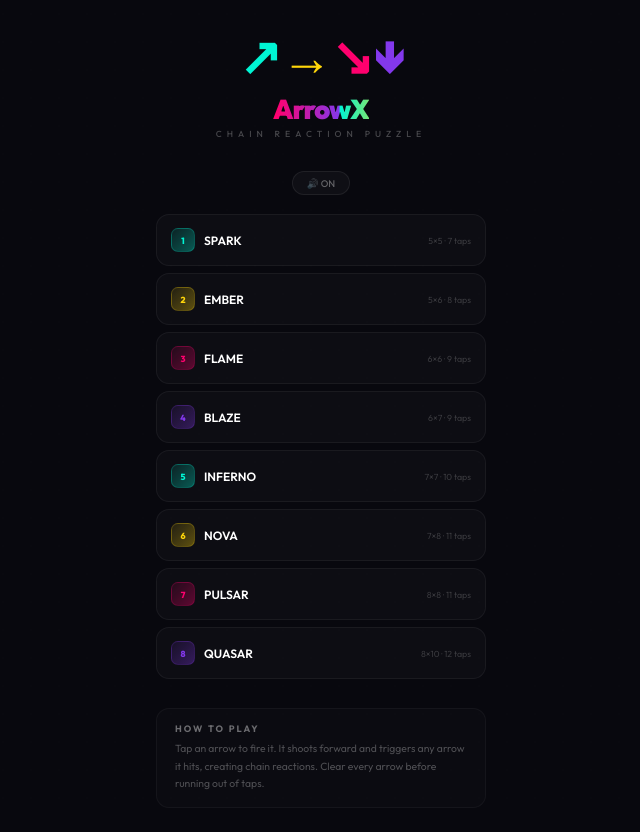
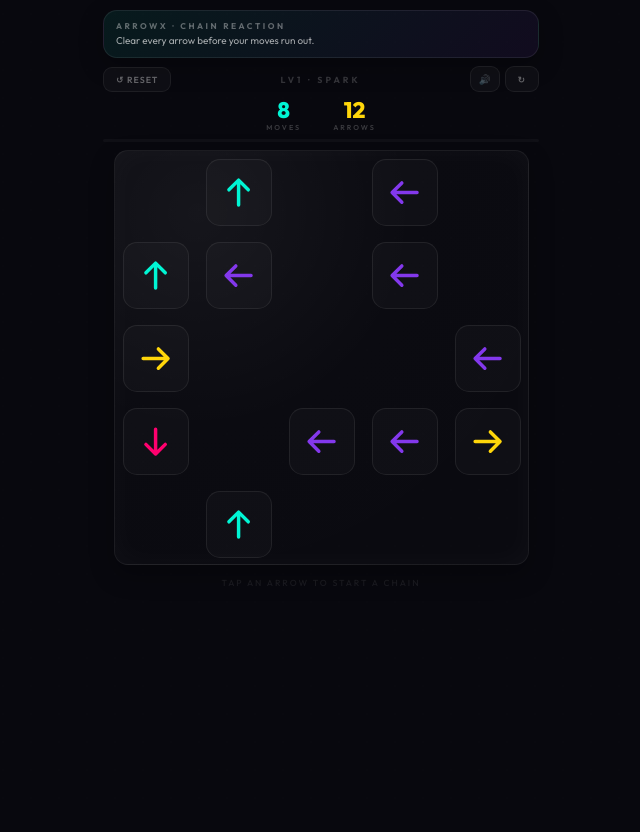
Before and after one commit to bigexperiment/arrow-game, a React (Vite) app: page / in a window 1280 px wide. Shown: the whole page, without its empty margins (319-959 px from the left). After the commit the page ends 800 px from the top, so only its background shows below. Built offline with nearby package versions, Linux system fonts and the light colour scheme.

Commit message:
Simplify progression and persist level progress

```diff
--- a/arrows-game.jsx
+++ b/arrows-game.jsx
@@ -1,4 +1,4 @@
-import { useState, useCallback, useRef, useMemo } from "react";
+import { useState, useCallback, useRef, useMemo, useEffect } from "react";
 
 /* ── Audio Engine (Web Audio API — zero external deps) ── */
 class SoundEngine {
@@ -147,15 +147,17 @@ const GLW = {
 };
 
 const LEVELS = [
-  { name: "SPARK", cols: 5, rows: 5, fill: 0.55, taps: 7 },
-  { name: "EMBER", cols: 5, rows: 6, fill: 0.55, taps: 8 },
-  { name: "FLAME", cols: 6, rows: 6, fill: 0.58, taps: 9 },
-  { name: "BLAZE", cols: 6, rows: 7, fill: 0.6, taps: 9 },
+  { name: "SPARK", cols: 5, rows: 5, fill: 0.5, taps: 8 },
+  { name: "EMBER", cols: 5, rows: 6, fill: 0.53, taps: 8 },
+  { name: "FLAME", cols: 6, rows: 6, fill: 0.56, taps: 9 },
+  { name: "BLAZE", cols: 6, rows: 7, fill: 0.58, taps: 9 },
   { name: "INFERNO", cols: 7, rows: 7, fill: 0.6, taps: 10 },
-  { name: "NOVA", cols: 7, rows: 8, fill: 0.63, taps: 11 },
-  { name: "PULSAR", cols: 8, rows: 8, fill: 0.65, taps: 11 },
-  { name: "QUASAR", cols: 8, rows: 10, fill: 0.68, taps: 12 },
+  { name: "NOVA", cols: 7, rows: 8, fill: 0.62, taps: 10 },
+  { name: "PULSAR", cols: 8, rows: 8, fill: 0.64, taps: 11 },
+  { name: "QUASAR", cols: 8, rows: 9, fill: 0.66, taps: 11 },
 ];
+
+const PROGRESS_KEY = "arrowx_unlocked_level";
 
 function genBoard(cols, rows, fill) {
   const b = {},
@@ -309,12 +311,11 @@ export default function ArrowsGame() {
   const [board, setBoard] = useState({});
   const [taps, setTaps] = useState(0);
   const [total, setTotal] = useState(0);
-  const [gs, setGs] = useState("menu");
+  const [gs, setGs] = useState("playing");
   const [busy, setBusy] = useState(false);
   const [parts, setParts] = useState([]);
   const [trails, setTrails] = useState([]);
   const [cmb, setCmb] = useState(null);
-  const [score, setScore] = useState(0);
   const [muted, setMuted] = useState(false);
   const ref = useRef(null);
   const pid = useRef(0),
@@ -333,9 +334,16 @@ export default function ArrowsGame() {
     setParts([]);
     setTrails([]);
     setCmb(null);
-    setScore(0);
     setLi(idx);
   }, []);
+
+  useEffect(() => {
+    const saved = Number(localStorage.getItem(PROGRESS_KEY) ?? "0");
+    const startLevel = Number.isFinite(saved)
+      ? Math.max(0, Math.min(saved, LEVELS.length - 1))
+      : 0;
+    start(startLevel);
+  }, [start]);
 
   const addBurst = useCallback((cx, cy, color) => {
     const id = pid.current++;
@@ -407,7 +415,6 @@ export default function ArrowsGame() {
           });
           if (!muted) sfx.clear(depth);
           addBurst(x * csz + h, y * csz + h, COL[dir]);
-          setScore((s) => s + (depth + 1) * 15);
         }, dl + 170);
       });
 
@@ -446,6 +453,10 @@ export default function ArrowsGame() {
           ).length;
           if (rem === 0)
             setTimeout(() => {
+              const unlocked = Number(localStorage.getItem(PROGRESS_KEY) ?? "0");
+              if (li < LEVELS.length - 1 && li + 1 > unlocked) {
+                localStorage.setItem(PROGRESS_KEY, String(li + 1));
+              }
               setGs("win");
               if (!muted) sfx.win();
             }, 150);
@@ -463,7 +474,6 @@ export default function ArrowsGame() {
 
   const rem = Object.values(board).filter((c) => c.state !== "cleared").length;
   const csz = (() => {
-    if (gs === "menu") return 40;
     const mw = Math.min(window.innerWidth - 24, 440);
     const mh = window.innerHeight * 0.52;
     return Math.floor(Math.min(mw / lv.cols, mh / lv.rows));
@@ -514,193 +524,8 @@ export default function ArrowsGame() {
         }}
       />
 
-      {/* ═══ MENU ═══ */}
-      {gs === "menu" && (
-        <div
-          style={{
-            display: "flex",
-            flexDirection: "column",
-            alignItems: "center",
-            justifyContent: "center",
-            minHeight: "100vh",
-            padding: "1.5rem",
-            width: "100%",
-            animation: "fadeUp .5s ease",
-          }}
-        >
-          <div
-            style={{
-              fontSize: "3.2rem",
-              fontWeight: 900,
-              letterSpacing: "-3px",
-              display: "flex",
-              gap: 2,
-              marginBottom: 4,
-            }}
-          >
-            {["↗", "→", "↘", "↓"].map((a, i) => (
-              <span
-                key={i}
-                style={{
-                  color: Object.values(COL)[i],
-                  animation: `spinin .4s ${i * 0.08}s ease both`,
-                  display: "inline-block",
-                }}
-              >
-                {a}
-              </span>
-            ))}
-          </div>
-          <h1
-            style={{
-              fontSize: "1.7rem",
-              fontWeight: 900,
-              letterSpacing: "-1px",
-              background:
-                "linear-gradient(90deg,#00f5d4,#ffd60a,#ff006e,#8338ec)",
-              backgroundSize: "200%",
-              WebkitBackgroundClip: "text",
-              WebkitTextFillColor: "transparent",
-              animation: "shimmer 3s linear infinite",
-              marginBottom: 2,
-            }}
-          >
-            ArrowX
-          </h1>
-          <p
-            style={{
-              color: "rgba(255,255,255,.25)",
-              fontSize: ".55rem",
-              letterSpacing: "5px",
-              marginBottom: "2rem",
-              fontWeight: 500,
-            }}
-          >
-            CHAIN REACTION PUZZLE
-          </p>
-
-          <button
-            onClick={() => {
-              sfx.init();
-              setMuted((m) => !m);
-            }}
-            className="bh"
-            style={{
-              background: "rgba(255,255,255,.03)",
-              border: "1px solid rgba(255,255,255,.07)",
-              borderRadius: 20,
-              padding: "5px 14px",
-              color: "rgba(255,255,255,.35)",
-              fontFamily: "inherit",
-              fontSize: ".6rem",
-              cursor: "pointer",
-              marginBottom: "1.2rem",
-              fontWeight: 500,
-            }}
-          >
-            {muted ? "🔇 OFF" : "🔊 ON"}
-          </button>
-
-          <div
-            style={{ display: "grid", gap: 7, width: "100%", maxWidth: 330 }}
-          >
-            {LEVELS.map((l, i) => (
-              <button
-                key={i}
-                onClick={() => {
-                  sfx.init();
-                  start(i);
-                }}
-                className="bh"
-                style={{
-                  background: "rgba(255,255,255,.025)",
-                  border: "1px solid rgba(255,255,255,.05)",
-                  borderRadius: 13,
-                  padding: "13px 14px",
-                  color: "#fff",
-                  fontFamily: "inherit",
-                  fontSize: ".75rem",
-                  fontWeight: 600,
-                  cursor: "pointer",
-                  display: "flex",
-                  justifyContent: "space-between",
-                  alignItems: "center",
-                  transition: "all .15s",
-                  animation: `fadeUp .35s ${i * 0.04}s ease both`,
-                }}
-              >
-                <span style={{ display: "flex", alignItems: "center", gap: 9 }}>
-                  <span
-                    style={{
-                      width: 24,
-                      height: 24,
-                      borderRadius: 7,
-                      background: `linear-gradient(135deg,${Object.values(COL)[i % 4]}18,${Object.values(COL)[i % 4]}55)`,
-                      border: `1px solid ${Object.values(COL)[i % 4]}33`,
-                      display: "flex",
-                      alignItems: "center",
-                      justifyContent: "center",
-                      fontSize: ".55rem",
-                      fontWeight: 800,
-                      color: Object.values(COL)[i % 4],
-                    }}
-                  >
-                    {i + 1}
-                  </span>
-                  {l.name}
-                </span>
-                <span
-                  style={{
-                    color: "rgba(255,255,255,.18)",
-                    fontSize: ".55rem",
-                    fontWeight: 400,
-                  }}
-                >
-                  {l.cols}×{l.rows} · {l.taps} taps
-                </span>
-              </button>
-            ))}
-          </div>
-
-          <div
-            style={{
-              marginTop: "1.8rem",
-              padding: "14px 18px",
-              background: "rgba(255,255,255,.015)",
-              borderRadius: 13,
-              border: "1px solid rgba(255,255,255,.04)",
-              maxWidth: 330,
-              width: "100%",
-            }}
-          >
-            <div
-              style={{
-                fontSize: ".58rem",
-                fontWeight: 700,
-                color: "rgba(255,255,255,.4)",
-                letterSpacing: "2px",
-                marginBottom: 6,
-              }}
-            >
-              HOW TO PLAY
-            </div>
-            <div
-              style={{
-                fontSize: ".65rem",
-                color: "rgba(255,255,255,.28)",
-                lineHeight: 1.7,
-              }}
-            >
-              Tap an arrow to fire it. It shoots forward and triggers any arrow
-              it hits, creating chain reactions. Clear every arrow before
-              running out of taps.
-            </div>
-          </div>
-        </div>
-      )}
-
       {/* ═══ GAMEPLAY ═══ */}
-      {gs !== "menu" && (
+      {gs && (
         <div
           style={{
             display: "flex",
@@ -712,6 +537,39 @@ export default function ArrowsGame() {
             animation: "fadeUp .3s ease",
           }}
         >
+          <div
+            style={{
+              width: "100%",
+              borderRadius: 14,
+              marginBottom: 8,
+              padding: "10px 12px",
+              background:
+                "linear-gradient(135deg,rgba(0,245,212,.08),rgba(131,56,236,.08))",
+              border: "1px solid rgba(255,255,255,.08)",
+              boxShadow: "0 8px 24px rgba(0,0,0,.28)",
+            }}
+          >
+            <div
+              style={{
+                fontSize: ".52rem",
+                letterSpacing: "2.5px",
+                color: "rgba(255,255,255,.36)",
+                marginBottom: 3,
+                fontWeight: 700,
+              }}
+            >
+              ARROWX · CHAIN REACTION
+            </div>
+            <div
+              style={{
+                fontSize: ".62rem",
+                color: "rgba(255,255,255,.64)",
+              }}
+            >
+              Clear every arrow before your moves run out.
+            </div>
+          </div>
+
           {/* top bar */}
           <div
             style={{
@@ -723,7 +581,7 @@ export default function ArrowsGame() {
             }}
           >
             <button
-              onClick={() => setGs("menu")}
+              onClick={() => start(li)}
               className="bh"
               style={{
                 background: "rgba(255,255,255,.03)",
@@ -738,7 +596,7 @@ export default function ArrowsGame() {
                 letterSpacing: "1px",
               }}
             >
-              ‹ BACK
+              ↺ RESET
             </button>
             <span
               style={{
@@ -799,9 +657,8 @@ export default function ArrowsGame() {
             }}
           >
             {[
-              { l: "TAPS", v: taps, c: taps <= 2 ? "#ff006e" : "#00f5d4" },
-              { l: "LEFT", v: rem, c: "#ffd60a" },
-              { l: "SCORE", v: score, c: "#8338ec" },
+              { l: "MOVES", v: taps, c: taps <= 2 ? "#ff006e" : "#00f5d4" },
+              { l: "ARROWS", v: rem, c: "#ffd60a" },
             ].map(({ l: label, v, c }) => (
               <div key={label} style={{ textAlign: "center" }}>
                 <div
@@ -860,6 +717,12 @@ export default function ArrowsGame() {
               width: bw,
               height: bh,
               animation: "fadeUp .35s ease",
+              borderRadius: 14,
+              border: "1px solid rgba(255,255,255,.07)",
+              background:
+                "radial-gradient(circle at 20% 15%, rgba(255,255,255,.06), rgba(255,255,255,.015) 45%, rgba(255,255,255,.01))",
+              boxShadow: "inset 0 0 30px rgba(255,255,255,.03), 0 10px 24px rgba(0,0,0,.28)",
+              overflow: "hidden",
             }}
           >
             <svg
@@ -969,23 +832,13 @@ export default function ArrowsGame() {
               </div>
               <div
                 style={{
-                  fontSize: "1.8rem",
-                  fontWeight: 800,
-                  color: "#8338ec",
-                  marginBottom: 4,
-                }}
-              >
-                {score}
-              </div>
-              <div
-                style={{
-                  fontSize: ".55rem",
+                  fontSize: ".65rem",
                   color: "rgba(255,255,255,.25)",
-                  letterSpacing: "3px",
+                  letterSpacing: "2px",
                   marginBottom: 28,
                 }}
               >
-                {taps} TAPS REMAINING
+                {taps} MOVES LEFT · {rem} ARROWS LEFT
               </div>
               <div style={{ display: "flex", gap: 10 }}>
                 <button
@@ -1025,23 +878,6 @@ export default function ArrowsGame() {
                   </button>
                 )}
               </div>
-              <button
-                onClick={() => setGs("menu")}
-                className="bh"
-                style={{
-                  background: "none",
-                  border: "none",
-                  color: "rgba(255,255,255,.2)",
-                  fontFamily: "inherit",
-                  fontSize: ".55rem",
-                  cursor: "pointer",
-                  marginTop: 14,
-                  letterSpacing: "2px",
-                  fontWeight: 500,
-                }}
-              >
-                MENU
-              </button>
             </div>
           )}
 
@@ -1069,7 +905,7 @@ export default function ArrowsGame() {
                   letterSpacing: "-1px",
                 }}
               >
-                NO TAPS LEFT
+                GAME OVER
               </div>
               <div
                 style={{
@@ -1078,26 +914,9 @@ export default function ArrowsGame() {
                   marginBottom: 28,
                 }}
               >
-                {rem} arrows left · Score: {score}
+                {rem} arrows left · No moves remaining
               </div>
               <div style={{ display: "flex", gap: 10 }}>
-                <button
-                  onClick={() => setGs("menu")}
-                  className="bh"
-                  style={{
-                    background: "rgba(255,255,255,.04)",
-                    border: "1px solid rgba(255,255,255,.1)",
-                    borderRadius: 13,
-                    padding: "13px 26px",
-                    color: "#fff",
-                    fontFamily: "inherit",
-                    fontSize: ".78rem",
-                    fontWeight: 600,
-                    cursor: "pointer",
-                  }}
-                >
-                  MENU
-                </button>
                 <button
                   onClick={() => start(li)}
                   className="bh"
```
